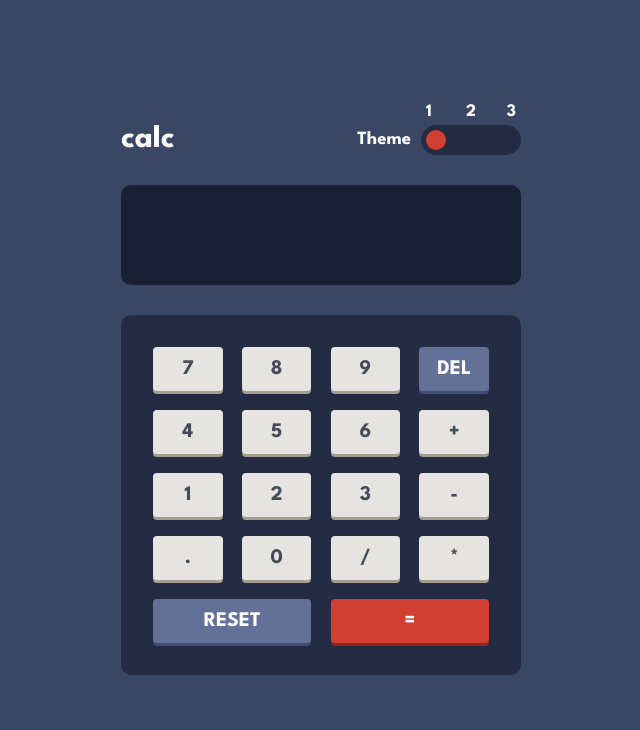
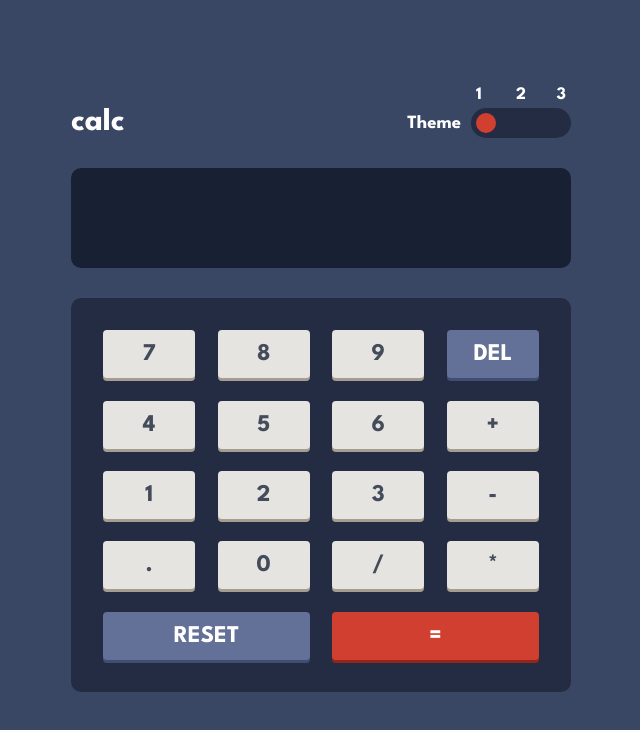
Before and after one commit to aryan-tayal/Calculator, a React (Vite) app: page / in a window 1280 px wide. Shown: the top 730 px of the page, without its empty margins (319-959 px from the left). Built offline with nearby package versions, Linux system fonts and the light colour scheme.

Commit message:
update calculator styles

```diff
--- a/src/styles/App.js
+++ b/src/styles/App.js
@@ -17,7 +17,7 @@ const useStyles = createUseStyles(
       flexDirection: "column",
       backgroundColor: ({ styles }) => styles.backgrounds.app,
       "&>*": {
-        width: 400,
+        width: 500,
       },
     },
     "@media (max-width: 450px)": {
--- a/src/styles/CalculatorBtn.js
+++ b/src/styles/CalculatorBtn.js
@@ -13,10 +13,10 @@ const useStyles = createUseStyles(
       boxShadow: `0 3px 0 ${key.normal.shadow}`,
       border: "none",
       padding: {
-        top: 12,
-        bottom: 12,
+        top: 13,
+        bottom: 13,
       },
-      fontSize: "1.3rem",
+      fontSize: "1.5rem",
       textTransform: "uppercase",
       cursor: "pointer",
       borderRadius: "0.25rem",
--- a/src/styles/CalculatorGrid.js
+++ b/src/styles/CalculatorGrid.js
@@ -5,7 +5,7 @@ const useStyles = createUseStyles(
       width: "100%",
       display: "grid",
       gridTemplateColumns: "repeat(4, 1fr)",
-      gap: "1.2rem",
+      gap: "1.4rem",
       backgroundColor: ({ styles }) => styles.backgrounds.calculator,
       padding: "2rem",
       borderRadius: 10,
```
